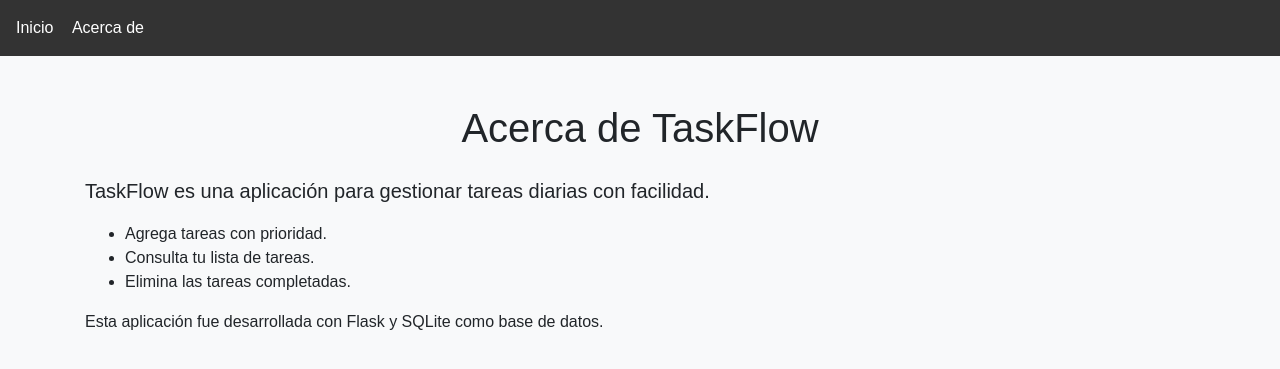
After one commit to fernandoap30/PROYECTO_FASE_I_TESTING_2025, a Flask app: page /modify in a window 1280 px wide. The commit adds this page. Shown: the top 369 px of the page. Run offline with Flask 3, Linux system fonts and the light colour scheme; some libraries are stand-ins or nearby versions.

Commit message:
Primera prueba con varias páginas.

```diff
--- a/app.py
+++ b/app.py
@@ -56,6 +56,11 @@ def delete_task(id):
 
     return redirect(url_for('index'))
 
+@app.route('/modify')
+def about():
+    return render_template('about.html')
+
+
 if __name__ == '__main__':
     with app.app_context():
         db.create_all()  # Crea las tablas si no existen
--- /dev/null
+++ b/templates/about.html
@@ -0,0 +1,14 @@
+{% extends 'base.html' %}
+
+{% block title %}TaskFlow - Administración{% endblock %}
+
+{% block content %}
+    <h1 class="text-center mb-4">Acerca de TaskFlow</h1>
+    <p class="lead">TaskFlow es una aplicación para gestionar tareas diarias con facilidad.</p>
+    <ul>
+        <li>Agrega tareas con prioridad.</li>
+        <li>Consulta tu lista de tareas.</li>
+        <li>Elimina las tareas completadas.</li>
+    </ul>
+    <p>Esta aplicación fue desarrollada con Flask y SQLite como base de datos.</p>
+{% endblock %}
--- /dev/null
+++ b/templates/base.html
@@ -0,0 +1,46 @@
+<!DOCTYPE html>
+<html lang="es">
+<head>
+    <meta charset="UTF-8">
+    <meta name="viewport" content="width=device-width, initial-scale=1.0">
+    <title>{% block title %}TaskFlow - Gestión de Tareas{% endblock %}</title>
+    <link rel="stylesheet" href="https://stackpath.bootstrapcdn.com/bootstrap/4.5.2/css/bootstrap.min.css">
+    <style>
+        body {
+            background-color: #f8f9fa;
+            font-family: Arial, sans-serif;
+        }
+        nav {
+            background-color: #333;
+            padding: 1em;
+        }
+        nav a {
+            color: white;
+            margin-right: 15px;
+            text-decoration: none;
+        }
+        .task-card {
+            margin-bottom: 20px;
+        }
+        .task-card .card-body {
+            background-color: #e9ecef;
+        }
+    </style>
+</head>
+<body>
+
+<nav>
+    <a href="{{ url_for('index') }}">Inicio</a>
+    <a href="{{ url_for('about') }}">Acerca de</a>
+</nav>
+
+<div class="container mt-5">
+    {% block content %}{% endblock %}
+</div>
+
+<script src="https://code.jquery.com/jquery-3.5.1.slim.min.js"></script>
+<script src="https://cdn.jsdelivr.net/npm/@popperjs/core@2.5.3/dist/umd/popper.min.js"></script>
+<script src="https://stackpath.bootstrapcdn.com/bootstrap/4.5.2/js/bootstrap.min.js"></script>
+
+</body>
+</html>
```
Also changed, not shown: templates/index.html (+74 -2 lines).
